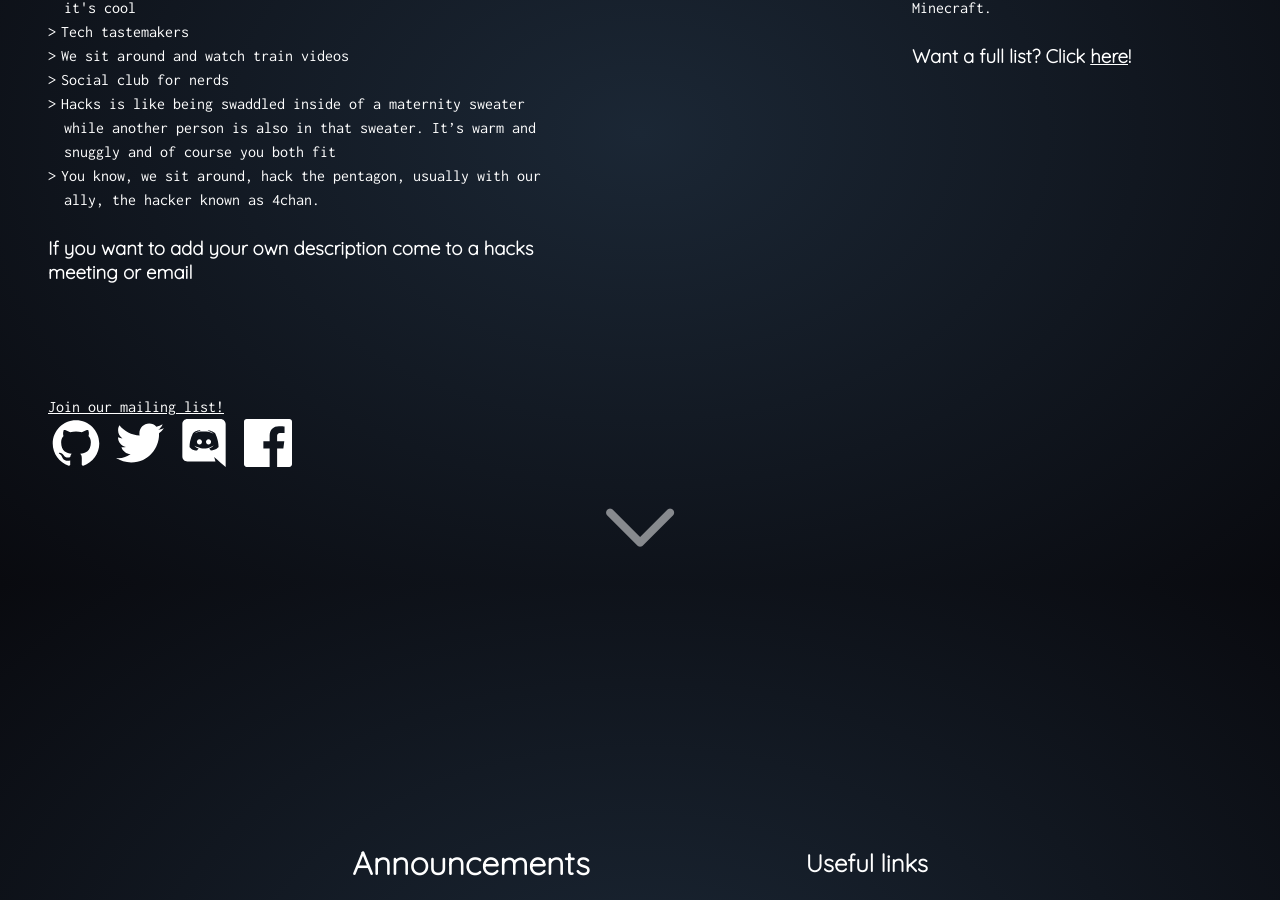
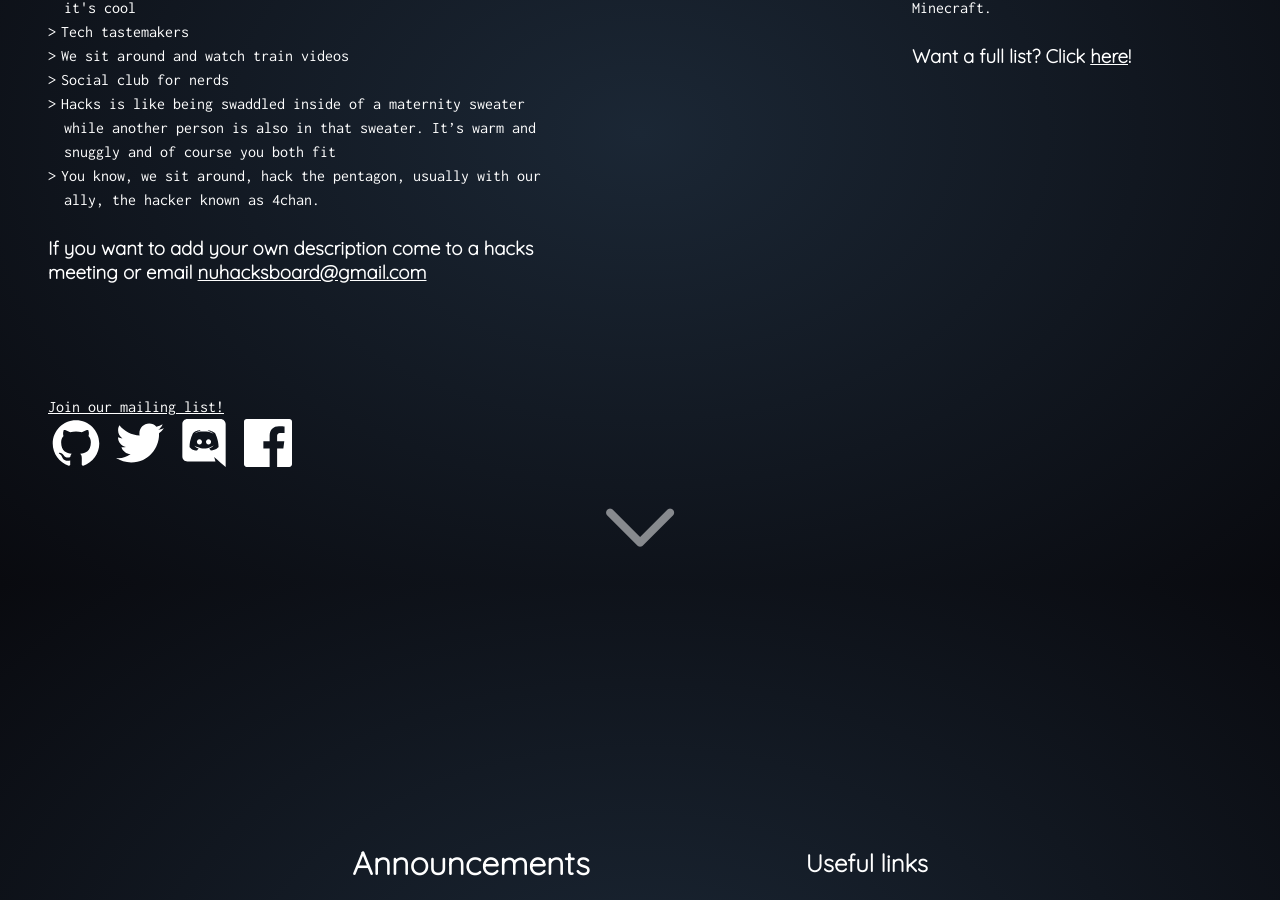
Before and after one commit to hacks/hacks.github.io, a Jekyll site: the page built from index.md, in a window 1280 px wide and 900 px high, scrolled down 1256 px. Built offline with Jekyll 4.4.1, drawn with Linux system fonts in a browser that asks for light colours.

Commit message:
Updated email

```diff
--- a/_config.yml
+++ b/_config.yml
@@ -2,7 +2,7 @@
 # in the templates via {{ site.myvariable }}.
 
 title: NU Hacks
-email:
+email: nuhacksboard@gmail.com
 description: The website for NUHacks, a Northeastern University student organization for hackers and makers.
 baseurl: "" # the subpath of your site, e.g. /blog
 url: "http://hacks.io"
```
